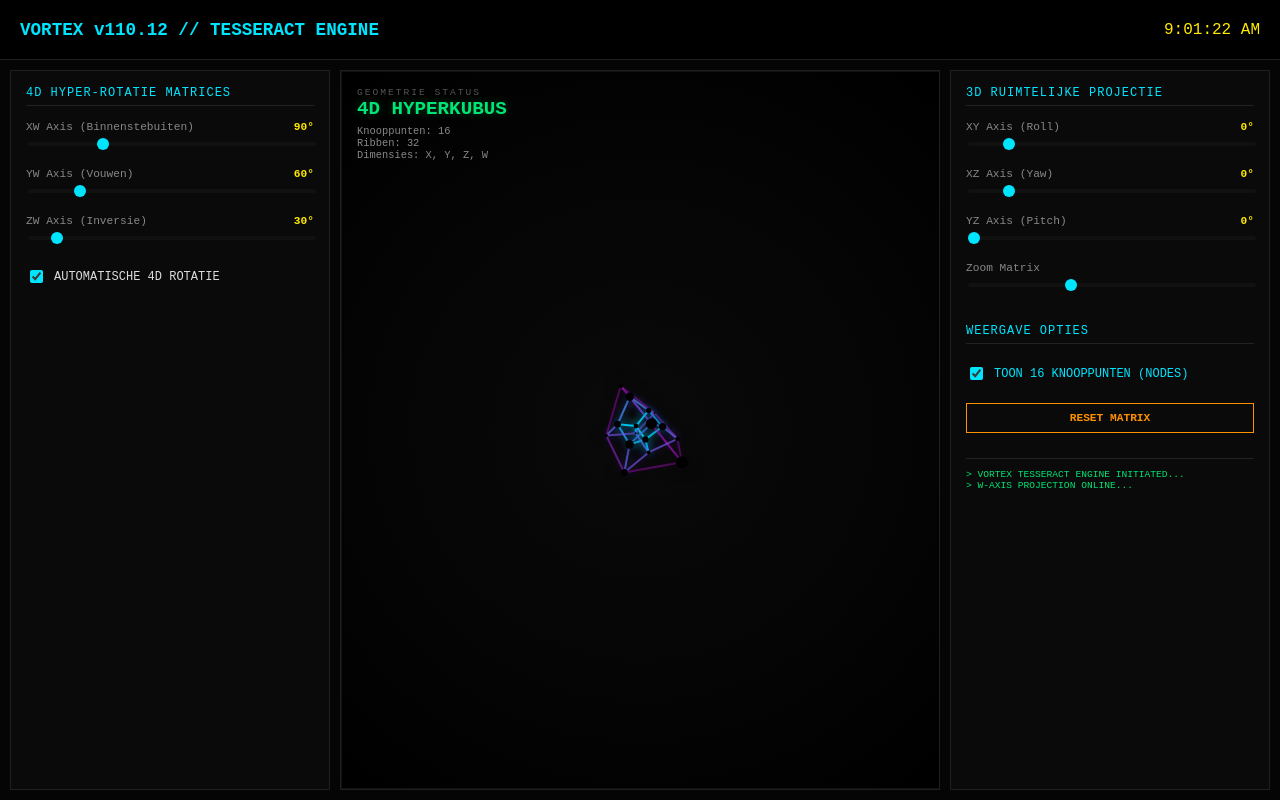
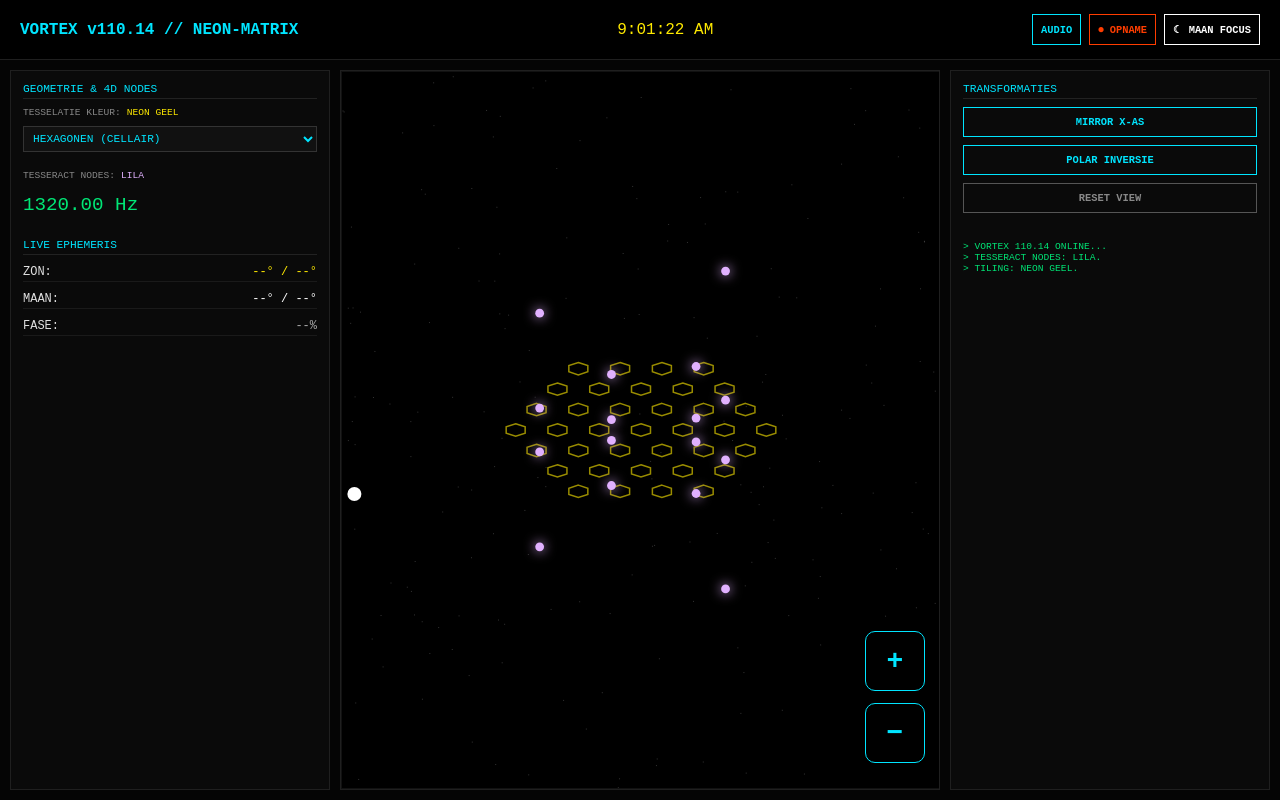
Before and after one commit to goija/vortexarcheologie_v72, a website: page tesseractv1.html in a window 1280 px wide. Drawn offline with Linux system fonts and the light colour scheme.

Commit message:
Add files via upload

```diff
--- a/tesseractv1.html
+++ b/tesseractv1.html
@@ -3,315 +3,206 @@
 <head>
     <meta charset="UTF-8">
     <meta name="viewport" content="width=device-width, initial-scale=1.0, maximum-scale=1.0, user-scalable=no">
-    <title>VORTEX v110.12 // TESSERACT ENGINE</title>
+    <title>VORTEX v110.14 // NEON-SYNC LIVE</title>
     <style>
         :root {
             --bg-dark: #050505; --panel-bg: #0a0a0a; --border-color: #1f1f1f;
-            --accent-cyan: #00e5ff; --accent-green: #00e676; --accent-yellow: #ffea00;
-            --accent-purple: #b388ff; --accent-orange: #ff9100;
+            --accent-cyan: #00e5ff; --accent-green: #00e676; --accent-yellow: #ffea00; /* Neon Geel */
+            --accent-red: #ff3d00; --accent-orange: #ff9100; --accent-purple: #e1b1ff; /* Lila */
             --font-mono: 'Courier New', monospace;
         }
         body { background: var(--bg-dark); color: #e0e0e0; font-family: var(--font-mono); margin: 0; overflow: hidden; display: grid; grid-template-rows: 60px 1fr; height: 100vh; }
         header { display: flex; justify-content: space-between; align-items: center; padding: 0 20px; border-bottom: 1px solid var(--border-color); background: #000; z-index: 10; }
         main { display: grid; grid-template-columns: 320px 1fr 320px; gap: 10px; padding: 10px; height: calc(100vh - 60px); box-sizing: border-box; }
 
-        .panel { background: var(--panel-bg); border: 1px solid var(--border-color); padding: 15px; display: flex; flex-direction: column; gap: 10px; overflow-y: auto; }
-        .section-title { color: var(--accent-cyan); font-size: 0.75em; text-transform: uppercase; border-bottom: 1px solid #222; padding-bottom: 5px; margin-bottom: 5px; letter-spacing: 1px;}
+        .panel { background: var(--panel-bg); border: 1px solid var(--border-color); padding: 12px; display: flex; flex-direction: column; gap: 8px; overflow-y: auto; }
+        .section-title { color: var(--accent-cyan); font-size: 0.7em; text-transform: uppercase; border-bottom: 1px solid #222; padding-bottom: 3px; }
 
-        #canvas-container { flex-grow: 1; width: 100%; height: 100%; position: relative; overflow: hidden; background: radial-gradient(circle, #0a0a0a 0%, #000 100%); border: 1px solid #111; }
-        #tesseractCanvas { width: 100%; height: 100%; display: block; }
+        #canvas-container { flex-grow: 1; width: 100%; height: 100%; position: relative; cursor: crosshair; overflow: hidden; background: #000; border: 1px solid #111; }
+        #cosmicCanvas { width: 100%; height: 100%; display: block; }
 
-        .control-group { display: flex; flex-direction: column; gap: 4px; margin-bottom: 10px; }
-        .control-group label { font-size: 0.7em; color: #888; display: flex; justify-content: space-between;}
-        .val-display { color: var(--accent-yellow); font-weight: bold; }
-        input[type="range"] { -webkit-appearance: none; width: 100%; background: #111; height: 4px; border-radius: 2px; outline: none; margin-top: 5px; }
-        input[type="range"]::-webkit-slider-thumb { -webkit-appearance: none; appearance: none; width: 12px; height: 12px; border-radius: 50%; background: var(--accent-cyan); cursor: pointer; }
+        .mobile-nav { position: absolute; right: 15px; bottom: 25px; display: flex; flex-direction: column; gap: 12px; z-index: 100; }
+        .m-btn { width: 60px; height: 60px; background: rgba(0,0,0,0.8); border: 1px solid var(--accent-cyan); color: var(--accent-cyan); font-size: 28px; display: flex; align-items: center; justify-content: center; border-radius: 10px; touch-action: manipulation; }
 
-        .checkbox-group { display: flex; align-items: center; gap: 8px; font-size: 0.75em; cursor: pointer; color: #ddd; margin-top: 5px;}
-        .checkbox-group input { cursor: pointer; accent-color: var(--accent-cyan); }
+        button { background: transparent; color: var(--accent-cyan); border: 1px solid var(--accent-cyan); padding: 8px; font-family: var(--font-mono); cursor: pointer; font-size: 0.65em; transition: 0.2s; text-transform: uppercase; font-weight: bold; }
+        button.active { background: var(--accent-yellow); color: #000; border-color: var(--accent-yellow); }
 
-        #hud-overlay { position: absolute; top: 15px; left: 15px; pointer-events: none; }
-        .hud-title { font-size: 0.6em; letter-spacing: 2px; color: #555; }
-        .hud-value { font-size: 1.2em; font-weight: bold; color: var(--accent-green); text-shadow: 0 0 10px rgba(0, 230, 118, 0.3); }
-
-        .btn-reset { background: transparent; color: var(--accent-orange); border: 1px solid var(--accent-orange); padding: 8px; font-family: var(--font-mono); cursor: pointer; font-size: 0.7em; transition: 0.2s; width: 100%; text-transform: uppercase; font-weight: bold; margin-top: 10px;}
-        .btn-reset:hover { background: rgba(255, 145, 0, 0.1); }
+        select, input[type="range"] { background: #111; color: var(--accent-cyan); border: 1px solid #333; padding: 5px; font-family: var(--font-mono); font-size: 0.7em; width: 100%; outline: none;}
+        .data-row { display: flex; justify-content: space-between; font-size: 0.75em; border-bottom: 1px solid #1a1a1a; padding: 2px 0; }
 
         @media (max-width: 1024px) {
             body { display: block; overflow-y: auto; }
             main { display: flex; flex-direction: column; height: auto; }
-            #canvas-container { height: 60vh; }
+            #canvas-container { height: 70vh; }
             header { flex-direction: column; height: auto; padding: 10px; gap: 8px; }
         }
     </style>
 </head>
 <body>
     <header>
-        <div style="color: var(--accent-cyan); font-weight: bold; font-size: 1.1em;">VORTEX v110.12 // TESSERACT ENGINE</div>
-        <div id="sys-clock" style="color: var(--accent-yellow);">SYNCING...</div>
+        <div style="color: var(--accent-cyan); font-weight: bold;">VORTEX v110.14 // NEON-MATRIX</div>
+        <div id="sys-clock" style="color: var(--accent-yellow);">00:00:00</div>
+        <div style="display: flex; gap: 8px;">
+            <button id="btn-audio">AUDIO</button>
+            <button id="btn-record" style="border-color:var(--accent-red); color:var(--accent-red);">⏺ OPNAME</button>
+            <button id="btn-luna" style="border-color:#fff; color:#fff;">☾ MAAN FOCUS</button>
+        </div>
     </header>
     <main>
         <div class="panel">
-            <div class="section-title">4D HYPER-ROTATIE MATRICES</div>
+            <div class="section-title">GEOMETRIE & 4D NODES</div>
+            <label style="font-size: 0.6em; color: #888;">TESSELATIE KLEUR: <span style="color:var(--accent-yellow)">NEON GEEL</span></label>
+            <select id="tiling-type">
+                <option value="hexagons">HEXAGONEN (CELLAIR)</option>
+                <option value="triangles">DRIEHOEKEN (VECTORS)</option>
+                <option value="diamonds">RUITEN (CRYSTAL)</option>
+            </select>
 
-            <div class="control-group">
-                <label><span>XW Axis (Binnenstebuiten)</span> <span id="val-xw" class="val-display">0°</span></label>
-                <input type="range" id="rot-xw" min="0" max="360" value="0">
-            </div>
-            <div class="control-group">
-                <label><span>YW Axis (Vouwen)</span> <span id="val-yw" class="val-display">0°</span></label>
-                <input type="range" id="rot-yw" min="0" max="360" value="0">
-            </div>
-            <div class="control-group">
-                <label><span>ZW Axis (Inversie)</span> <span id="val-zw" class="val-display">0°</span></label>
-                <input type="range" id="rot-zw" min="0" max="360" value="0">
-            </div>
+            <label style="font-size: 0.6em; color: #888; margin-top: 10px;">TESSERACT NODES: <span style="color:var(--accent-purple)">LILA</span></label>
+            <div id="sonar-freq" style="font-size: 1.2em; color: var(--accent-green); margin-top: 5px;">1320.00 Hz</div>
 
-            <label class="checkbox-group">
-                <input type="checkbox" id="auto-rotate" checked>
-                <span>AUTOMATISCHE 4D ROTATIE</span>
-            </label>
+            <div class="section-title" style="margin-top: 15px;">LIVE EPHEMERIS</div>
+            <div class="data-row"><span>ZON:</span><span id="d-sun" style="color:var(--accent-yellow)">--° / --°</span></div>
+            <div class="data-row"><span>MAAN:</span><span id="d-moon" style="color:#fff">--° / --°</span></div>
+            <div class="data-row"><span>FASE:</span><span id="l-ph" style="color:#aaa;">--%</span></div>
         </div>
 
         <div class="panel" style="padding:0;">
             <div id="canvas-container">
-                <canvas id="tesseractCanvas"></canvas>
-                <div id="hud-overlay">
-                    <div class="hud-title">GEOMETRIE STATUS</div>
-                    <div class="hud-value">4D HYPERKUBUS</div>
-                    <div style="font-size: 0.65em; color: #888; margin-top: 5px;">
-                        Knooppunten: 16<br>
-                        Ribben: 32<br>
-                        Dimensies: X, Y, Z, W
-                    </div>
+                <canvas id="cosmicCanvas"></canvas>
+                <div class="mobile-nav">
+                    <button class="m-btn" id="m-in">+</button>
+                    <button class="m-btn" id="m-out">−</button>
                 </div>
             </div>
         </div>
 
         <div class="panel">
-            <div class="section-title">3D RUIMTELIJKE PROJECTIE</div>
-
-            <div class="control-group">
-                <label><span>XY Axis (Roll)</span> <span id="val-xy" class="val-display">0°</span></label>
-                <input type="range" id="rot-xy" min="0" max="360" value="45">
-            </div>
-            <div class="control-group">
-                <label><span>XZ Axis (Yaw)</span> <span id="val-xz" class="val-display">0°</span></label>
-                <input type="range" id="rot-xz" min="0" max="360" value="45">
-            </div>
-            <div class="control-group">
-                <label><span>YZ Axis (Pitch)</span> <span id="val-yz" class="val-display">0°</span></label>
-                <input type="range" id="rot-yz" min="0" max="360" value="0">
-            </div>
-            <div class="control-group">
-                <label><span>Zoom Matrix</span></label>
-                <input type="range" id="cam-zoom" min="50" max="250" value="120">
-            </div>
-
-            <div class="section-title" style="margin-top: 15px;">WEERGAVE OPTIES</div>
-            <label class="checkbox-group">
-                <input type="checkbox" id="show-nodes" checked>
-                <span style="color: var(--accent-cyan);">TOON 16 KNOOPPUNTEN (NODES)</span>
-            </label>
-
-            <button id="btn-reset" class="btn-reset">RESET MATRIX</button>
-
-            <div id="terminal" style="font-size: 0.6em; color: var(--accent-green); height: 80px; overflow-y: auto; margin-top: 15px; border-top: 1px solid #222; padding-top: 10px;">
-                > VORTEX TESSERACT ENGINE INITIATED...<br>
-                > W-AXIS PROJECTION ONLINE...<br>
+            <div class="section-title">TRANSFORMATIES</div>
+            <button id="btn-mirror" style="width: 100%;">MIRROR X-AS</button>
+            <button id="btn-polar" style="width: 100%;">POLAR INVERSIE</button>
+            <button id="btn-reset" style="width: 100%; border-color:#555; color:#888;">RESET VIEW</button>
+            <div id="terminal" style="font-size: 0.6em; color: var(--accent-green); height: 100px; overflow-y: auto; margin-top: 20px;">
+                > VORTEX 110.14 ONLINE...<br>
+                > TESSERACT NODES: LILA.<br>
+                > TILING: NEON GEEL.
             </div>
         </div>
     </main>
 
     <script>
-        const canvas = document.getElementById('tesseractCanvas');
+        const canvas = document.getElementById('cosmicCanvas');
         const ctx = canvas.getContext('2d');
         const container = document.getElementById('canvas-container');
 
-        // Geometrie van de Tesseract genereren (16 vertices, 32 edges)
-        let vertices = [];
+        const tessVertices = [];
         for (let i = 0; i < 16; i++) {
-            let x = (i & 1) === 0 ? -1 : 1;
-            let y = (i & 2) === 0 ? -1 : 1;
-            let z = (i & 4) === 0 ? -1 : 1;
-            let w = (i & 8) === 0 ? -1 : 1;
-            vertices.push([x, y, z, w]);
+            tessVertices.push([(i & 1) === 0 ? -1 : 1, (i & 2) === 0 ? -1 : 1, (i & 4) === 0 ? -1 : 1, (i & 8) === 0 ? -1 : 1]);
         }
 
-        let edges = [];
-        for (let i = 0; i < 16; i++) {
-            for (let j = i + 1; j < 16; j++) {
-                // Ribben verbinden hoekpunten die op precies 1 as verschillen
-                let diffCount = 0;
-                for (let k = 0; k < 4; k++) {
-                    if (vertices[i][k] !== vertices[j][k]) diffCount++;
+        let state = {
+            cam: { rotX: 0.6, rotY: 0, zoom: 1.1 },
+            stars: [],
+            astro: { sun: { az: 109.84, el: 22.68 }, moon: { az: 240.62, el: -10.57 } },
+            mods: { mirror: false, polar: false },
+            tiling: { type: 'hexagons' },
+            tesseract: { xw: 0, yw: 0, zw: 0 },
+            luna: { active: false },
+            audio: { active: false, ctx: null, osc: null }
+        };
+
+        for(let i=0; i<600; i++) state.stars.push({x:Math.random()*4-2, y:Math.random()*4-2, z:Math.random()*4-2});
+
+        function project(x, y, z) {
+            let mX = state.mods.mirror ? -1 : 1, mP = state.mods.polar ? -1 : 1;
+            let nx = (x * mX) * Math.cos(state.cam.rotY) - (z * mP) * Math.sin(state.cam.rotY);
+            let nz = (x * mX) * Math.sin(state.cam.rotY) + (z * mP) * Math.cos(state.cam.rotY);
+            let ny = (y * mP) * Math.cos(state.cam.rotX) - nz * Math.sin(state.cam.rotX);
+            const scale = Math.min(canvas.width, canvas.height) * 0.5 * state.cam.zoom;
+            return { x: nx * scale, y: ny * scale, z: nz };
+        }
+
+        function drawTiling(cx, cy) {
+            const d = 3;
+            ctx.strokeStyle = "rgba(255, 234, 0, 0.6)"; // Neon Geel
+            ctx.lineWidth = 1.5;
+
+            for (let q = -d; q <= d; q++) {
+                for (let r = -d; r <= d; r++) {
+                    if (Math.abs(q + r) > d) continue;
+                    let x = 0.22 * (Math.sqrt(3) * q + Math.sqrt(3)/2 * r) / d;
+                    let z = 0.22 * (3/2 * r) / d;
+                    let p = project(x, 0, z);
+
+                    if (state.tiling.type === 'hexagons') {
+                        ctx.beginPath();
+                        for(let i=0; i<6; i++) {
+                            let a = i * Math.PI / 3;
+                            let v = project(x + Math.sin(a)*0.1/d, 0, z + Math.cos(a)*0.1/d);
+                            if(i===0) ctx.moveTo(cx+v.x, cy+v.y); else ctx.lineTo(cx+v.x, cy+v.y);
+                        }
+                        ctx.closePath(); ctx.stroke();
+                    } else if (state.tiling.type === 'triangles') {
+                        let pR = project(x + 0.12/d, 0, z);
+                        ctx.beginPath(); ctx.moveTo(cx+p.x, cy+p.y); ctx.lineTo(cx+pR.x, cy+pR.y); ctx.stroke();
+                    }
                 }
-                if (diffCount === 1) edges.push([i, j]);
             }
         }
 
-        let state = {
-            angle: { xy: 45, xz: 45, yz: 0, xw: 0, yw: 0, zw: 0 },
-            zoom: 120,
-            autoRotate: true,
-            showNodes: true
-        };
+        function drawTesseract(cx, cy) {
+            state.tesseract.xw += 0.006;
+            state.tesseract.yw += 0.009;
 
-        // UI Elementen koppelen
-        const els = {
-            xw: document.getElementById('rot-xw'), val_xw: document.getElementById('val-xw'),
-            yw: document.getElementById('rot-yw'), val_yw: document.getElementById('val-yw'),
-            zw: document.getElementById('rot-zw'), val_zw: document.getElementById('val-zw'),
-            xy: document.getElementById('rot-xy'), val_xy: document.getElementById('val-xy'),
-            xz: document.getElementById('rot-xz'), val_xz: document.getElementById('val-xz'),
-            yz: document.getElementById('rot-yz'), val_yz: document.getElementById('val-yz'),
-            zoom: document.getElementById('cam-zoom'),
-            auto: document.getElementById('auto-rotate'),
-            nodes: document.getElementById('show-nodes')
-        };
+            tessVertices.forEach((v) => {
+                let x = v[0], y = v[1], z = v[2], w = v[3];
+                let cosXW = Math.cos(state.tesseract.xw), sinXW = Math.sin(state.tesseract.xw);
+                let nx = x * cosXW - w * sinXW; let nw = x * sinXW + w * cosXW;
+                x = nx; w = nw;
 
-        // Event Listeners voor sliders
-        ['xw', 'yw', 'zw', 'xy', 'xz', 'yz'].forEach(axis => {
-            els[axis].addEventListener('input', (e) => {
-                state.angle[axis] = parseFloat(e.target.value);
-                els['val_' + axis].innerText = Math.floor(state.angle[axis]) + "°";
-                if(state.autoRotate && ['xw','yw','zw'].includes(axis)) {
-                    state.autoRotate = false;
-                    els.auto.checked = false;
-                    logTerminal("Automatische rotatie onderbroken door handmatige override.");
-                }
+                let w_factor = 1 / (2.5 - w);
+                let p2 = project(x * w_factor * 0.45, y * w_factor * 0.45, z * w_factor * 0.45);
+
+                ctx.fillStyle = "#e1b1ff"; // Lila
+                ctx.shadowBlur = 12; ctx.shadowColor = "#e1b1ff";
+                ctx.beginPath(); ctx.arc(cx + p2.x, cy + p2.y, 4 * state.cam.zoom, 0, Math.PI * 2); ctx.fill();
+                ctx.shadowBlur = 0;
             });
-        });
-
-        els.zoom.addEventListener('input', e => state.zoom = parseFloat(e.target.value));
-        els.auto.addEventListener('change', e => {
-            state.autoRotate = e.target.checked;
-            logTerminal(state.autoRotate ? "Auto-rotatie geactiveerd." : "Auto-rotatie gedeactiveerd.");
-        });
-        els.nodes.addEventListener('change', e => state.showNodes = e.target.checked);
-
-        document.getElementById('btn-reset').addEventListener('click', () => {
-            ['xw', 'yw', 'zw', 'yz'].forEach(axis => { state.angle[axis] = 0; els[axis].value = 0; els['val_'+axis].innerText = "0°"; });
-            ['xy', 'xz'].forEach(axis => { state.angle[axis] = 45; els[axis].value = 45; els['val_'+axis].innerText = "45°"; });
-            state.zoom = 120; els.zoom.value = 120;
-            logTerminal("Matrix gereset naar standaard waarden.");
-        });
-
-        function logTerminal(msg) {
-            const t = document.getElementById('terminal');
-            t.innerHTML = `> [${new Date().toLocaleTimeString()}] ${msg}<br>` + t.innerHTML;
-        }
-
-        // Matrix rotatie functie (Werkt voor 2 assen tegelijk in 4D)
-        function rotate(v, axis1, axis2, angleDeg) {
-            let angleRad = angleDeg * (Math.PI / 180);
-            let cos = Math.cos(angleRad);
-            let sin = Math.sin(angleRad);
-            let result = [...v];
-            result[axis1] = v[axis1] * cos - v[axis2] * sin;
-            result[axis2] = v[axis1] * sin + v[axis2] * cos;
-            return result;
         }
 
         function draw() {
-            canvas.width = container.clientWidth;
-            canvas.height = container.clientHeight;
-            const cx = canvas.width / 2;
-            const cy = canvas.height / 2;
+            canvas.width = container.clientWidth; canvas.height = container.clientHeight;
+            const cx = canvas.width/2, cy = canvas.height/2;
 
             ctx.clearRect(0, 0, canvas.width, canvas.height);
 
-            if (state.autoRotate) {
-                state.angle.xw = (state.angle.xw + 0.3) % 360;
-                state.angle.yw = (state.angle.yw + 0.2) % 360;
-                state.angle.zw = (state.angle.zw + 0.1) % 360;
+            // Stars
+            ctx.fillStyle = "rgba(255,255,255,0.2)";
+            state.stars.forEach(s => { let p = project(s.x, s.y, s.z); ctx.fillRect(cx + p.x, cy + p.y, 1, 1); });
 
-                els.xw.value = state.angle.xw; els.val_xw.innerText = Math.floor(state.angle.xw) + "°";
-                els.yw.value = state.angle.yw; els.val_yw.innerText = Math.floor(state.angle.yw) + "°";
-                els.zw.value = state.angle.zw; els.val_zw.innerText = Math.floor(state.angle.zw) + "°";
-            }
+            // Neon Tiling & Tesseract Nodes
+            drawTiling(cx, cy);
+            drawTesseract(cx, cy);
 
-            let projected3D = [];
+            // Sun & Moon
+            let sP = project(Math.sin(state.astro.sun.az*Math.PI/180), 0.1, Math.cos(state.astro.sun.az*Math.PI/180));
+            ctx.fillStyle = "var(--accent-yellow)"; ctx.beginPath(); ctx.arc(cx+sP.x, cy+sP.y, 10, 0, Math.PI*2); ctx.fill();
 
-            // Projecteer elke 4D vertex naar 3D
-            for (let i = 0; i < vertices.length; i++) {
-                let v = vertices[i];
-
-                // Pas 4D rotaties toe (X=0, Y=1, Z=2, W=3)
-                v = rotate(v, 0, 3, state.angle.xw); // XW
-                v = rotate(v, 1, 3, state.angle.yw); // YW
-                v = rotate(v, 2, 3, state.angle.zw); // ZW
-
-                // Pas 3D rotaties toe
-                v = rotate(v, 0, 1, state.angle.xy); // XY
-                v = rotate(v, 0, 2, state.angle.xz); // XZ
-                v = rotate(v, 1, 2, state.angle.yz); // YZ
-
-                // Perspectief projectie: 4D -> 3D
-                let w = v[3];
-                let w_distance = 2.5;
-                let w_factor = 1 / (w_distance - w); // Hoe dichter w bij w_distance, hoe groter (perspectief)
-
-                let x3 = v[0] * w_factor;
-                let y3 = v[1] * w_factor;
-                let z3 = v[2] * w_factor;
-
-                // Perspectief projectie: 3D -> 2D
-                let z_distance = 3.0;
-                let z_factor = 1 / (z_distance - z3);
-
-                let x2 = x3 * z_factor * state.zoom;
-                let y2 = y3 * z_factor * state.zoom;
-
-                projected3D.push({ x: x2, y: y2, w: w, z3: z3 });
-            }
-
-            // Teken de Ribben (Edges)
-            ctx.lineWidth = 2;
-            for (let i = 0; i < edges.length; i++) {
-                let p1 = projected3D[edges[i][0]];
-                let p2 = projected3D[edges[i][1]];
-
-                // Lijnen kleuren op basis van hun w-coördinaat voor een 4D diepte-effect
-                let avgW = (p1.w + p2.w) / 2;
-                // Vertaal w (-1 tot 1) naar een kleur: Cyan voor 'dichtbij' (w=-1), Purple voor 'ver' (w=1)
-                let r = Math.floor((avgW + 1) * 100);
-                let g = Math.floor(200 - (avgW + 1) * 80);
-                let b = 255;
-                let alpha = 0.4 + (1 - (avgW+1)/2) * 0.6; // Maak dingen op de achtergrond transparanter
-
-                ctx.strokeStyle = `rgba(${r}, ${g}, ${b}, ${alpha})`;
-                ctx.shadowBlur = 10;
-                ctx.shadowColor = `rgba(${r}, ${g}, ${b}, ${alpha})`;
-
-                ctx.beginPath();
-                ctx.moveTo(cx + p1.x, cy + p1.y);
-                ctx.lineTo(cx + p2.x, cy + p2.y);
-                ctx.stroke();
-            }
-
-            // Teken de Knooppunten (Nodes)
-            if (state.showNodes) {
-                ctx.shadowBlur = 15;
-                for (let i = 0; i < projected3D.length; i++) {
-                    let p = projected3D[i];
-
-                    // Grootte afhankelijk van perspectief (z3)
-                    let size = Math.max(1, (1 + p.z3) * 3);
-
-                    // Kleur afhankelijk van w-positie
-                    let isInner = p.w > 0;
-                    ctx.fillStyle = isInner ? "var(--accent-purple)" : "var(--accent-cyan)";
-                    ctx.shadowColor = ctx.fillStyle;
-
-                    ctx.beginPath();
-                    ctx.arc(cx + p.x, cy + p.y, size, 0, Math.PI * 2);
-                    ctx.fill();
-                }
-            }
+            let mP = project(Math.sin(state.astro.moon.az*Math.PI/180), -0.1, Math.cos(state.astro.moon.az*Math.PI/180));
+            ctx.fillStyle = "#fff"; ctx.beginPath(); ctx.arc(cx+mP.x, cy+mP.y, 7, 0, Math.PI*2); ctx.fill();
 
             requestAnimationFrame(draw);
         }
+
+        document.getElementById('tiling-type').onchange = (e) => state.tiling.type = e.target.value;
+        document.getElementById('btn-mirror').onclick = function() { state.mods.mirror = !state.mods.mirror; this.classList.toggle('active'); };
+        document.getElementById('btn-polar').onclick = function() { state.mods.polar = !state.mods.polar; this.classList.toggle('active'); };
+        document.getElementById('btn-reset').onclick = () => state.cam = { rotX: 0.6, rotY: 0, zoom: 1.1 };
+
+        let drag = false, lx, ly;
+        container.onmousedown = container.ontouchstart = (e) => { drag = true; let t = e.touches?e.touches[0]:e; lx = t.clientX; ly = t.clientY; };
+        window.onmousemove = window.ontouchmove = (e) => { if(!drag) return; let t = e.touches?e.touches[0]:e; state.cam.rotY += (t.clientX - lx)*0.008; state.cam.rotX += (t.clientY - ly)*0.008; lx = t.clientX; ly = t.clientY; };
+        window.onmouseup = window.ontouchend = () => drag = false;
 
         setInterval(() => { document.getElementById('sys-clock').innerText = new Date().toLocaleTimeString(); }, 1000);
         draw();
```
